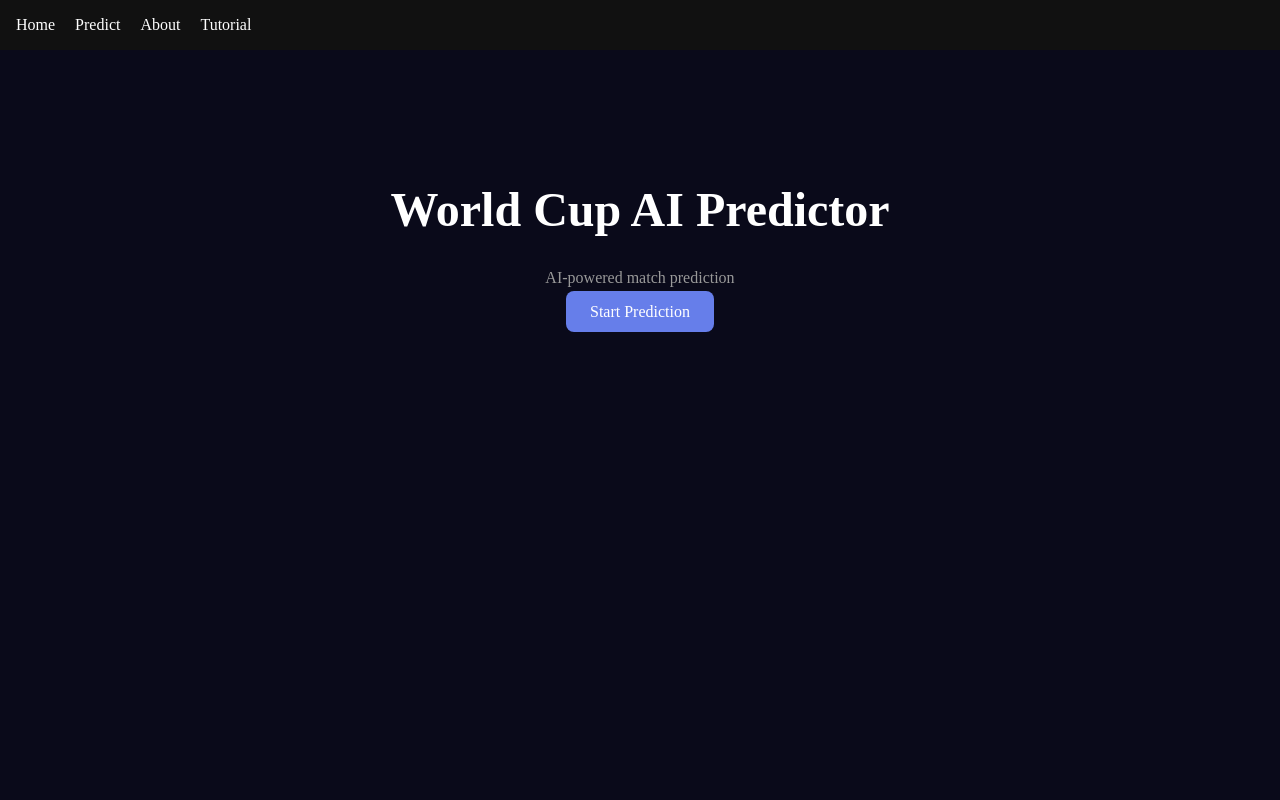
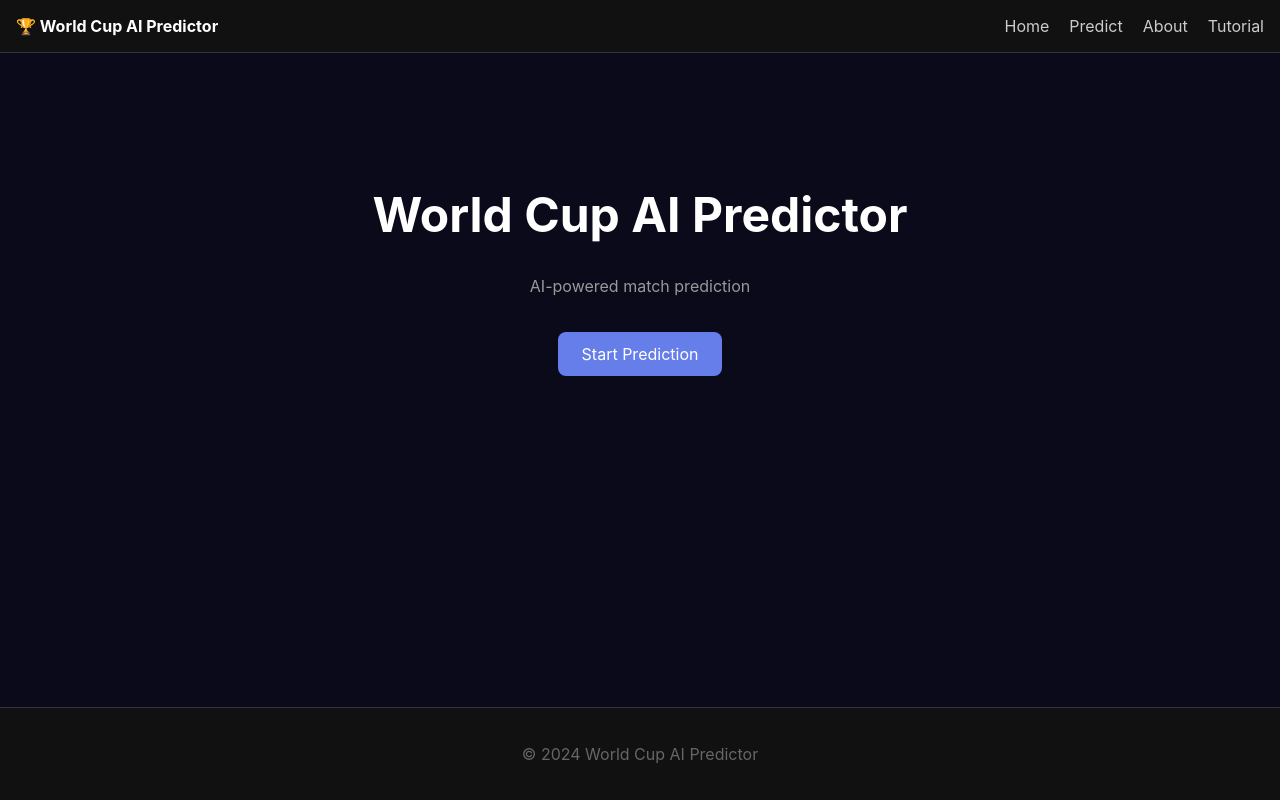
Before and after one commit to icyman926/worldcup-AIpredictor, a Next.js app in the folder website/: page / in a window 1280 px wide. Built offline with nearby package versions, Linux system fonts and the light colour scheme.

Commit message:
Fix React JSX syntax

```diff
--- a/website/components/Layout.js
+++ b/website/components/Layout.js
@@ -1,14 +1,21 @@
 import Link from 'next/link';
+
 export default function Layout({ children }) {
   return (
-    <div>
-      <nav style={{background:'#111',padding:'16px',display:'flex',gap:'20px'}}>
-        <Link href="/" style={{color:'#fff',textDecoration:'none'}}>Home</Link>
-        <Link href="/predict" style={{color:'#fff',textDecoration:'none'}}>Predict</Link>
-        <Link href="/about" style={{color:'#fff',textDecoration:'none'}}>About</Link>
-        <Link href="/howto" style={{color:'#fff',textDecoration:'none'}}>Tutorial</Link>
+    <div style={{minHeight:'100vh',display:'flex',flexDirection:'column'}}>
+      <nav style={{background:'#111',padding:'16px',display:'flex',gap:'20px',borderBottom:'1px solid #333'}}>
+        <Link href="/" style={{color:'#fff',textDecoration:'none',fontWeight:'bold'}}>🏆 World Cup AI Predictor</Link>
+        <div style={{marginLeft:'auto',display:'flex',gap:'20px'}}>
+          <Link href="/" style={{color:'#ccc',textDecoration:'none'}}>Home</Link>
+          <Link href="/predict" style={{color:'#ccc',textDecoration:'none'}}>Predict</Link>
+          <Link href="/about" style={{color:'#ccc',textDecoration:'none'}}>About</Link>
+          <Link href="/howto" style={{color:'#ccc',textDecoration:'none'}}>Tutorial</Link>
+        </div>
       </nav>
-      <main>{children}</main>
+      <main style={{flex:1}}>{children}</main>
+      <footer style={{background:'#111',padding:'20px',textAlign:'center',color:'#666',borderTop:'1px solid #333'}}>
+        <p>© 2024 World Cup AI Predictor</p>
+      </footer>
     </div>
   );
 }
--- a/website/pages/_app.js
+++ b/website/pages/_app.js
@@ -1 +1,5 @@
 import '../styles/globals.css';
+
+export default function MyApp({ Component, pageProps }) {
+  return <Component {...pageProps} />;
+}
--- a/website/pages/index.js
+++ b/website/pages/index.js
@@ -1,13 +1,20 @@
 import Layout from '../components/Layout';
 import Head from 'next/head';
+
 export default function Home() {
   return (
     <Layout>
-      <Head><title>World Cup AI Predictor</title></Head>
+      <Head>
+        <title>World Cup AI Predictor</title>
+      </Head>
       <div style={{textAlign:'center',padding:'100px 20px'}}>
-        <h1 style={{fontSize:'48px',fontWeight:'bold'}}>World Cup AI Predictor</h1>
+        <h1 style={{fontSize:'48px',fontWeight:'bold',color:'#fff'}}>
+          World Cup AI Predictor
+        </h1>
         <p style={{color:'#999'}}>AI-powered match prediction</p>
-        <a href="/predict" style={{background:'#667eea',color:'#fff',padding:'12px 24px',borderRadius:'8px',textDecoration:'none'}}>Start Prediction</a>
+        <a href="/predict" style={{background:'#667eea',color:'#fff',padding:'12px 24px',borderRadius:'8px',textDecoration:'none',display:'inline-block',marginTop:'20px'}}>
+          Start Prediction
+        </a>
       </div>
     </Layout>
   );
--- a/website/styles/globals.css
+++ b/website/styles/globals.css
@@ -1 +1,6 @@
-body { background: #0a0a1a; color: #fff; margin: 0; }
+body {
+  background: #0a0a1a;
+  color: #fff;
+  margin: 0;
+  font-family: -apple-system, BlinkMacSystemFont, 'Segoe UI', Roboto, sans-serif;
+}
```
